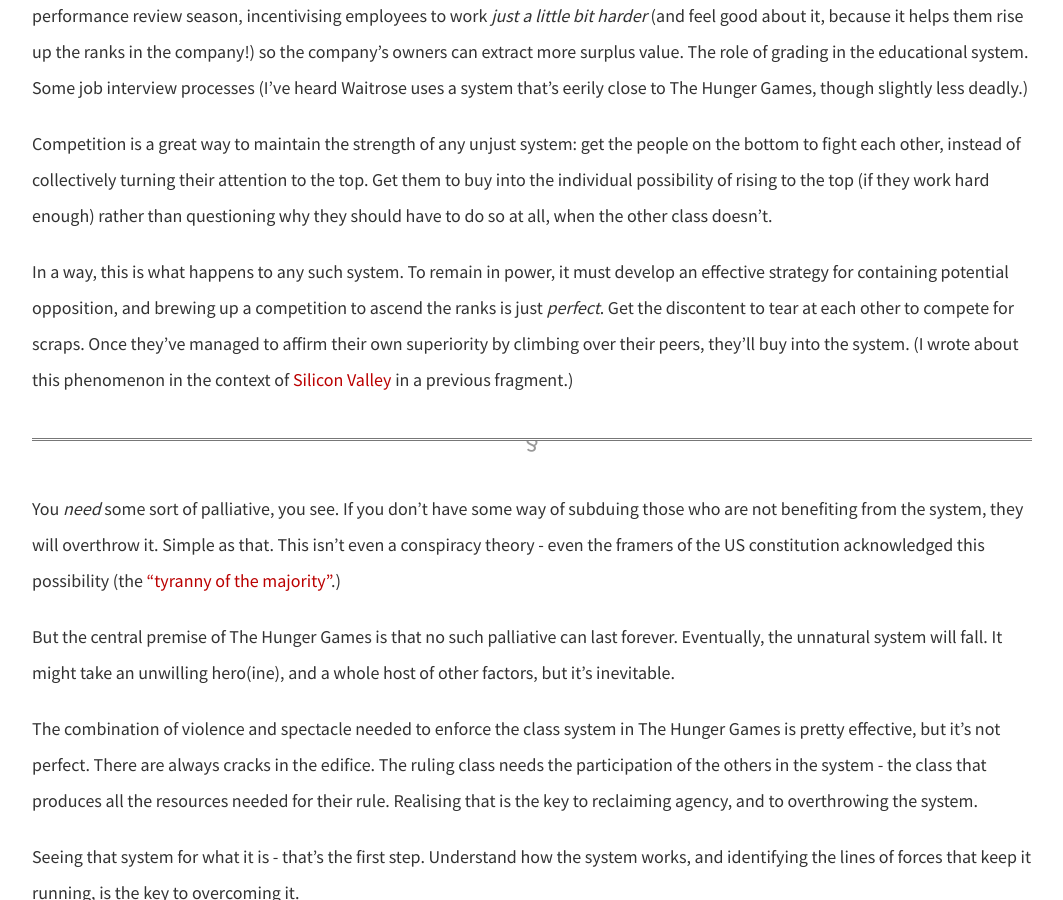
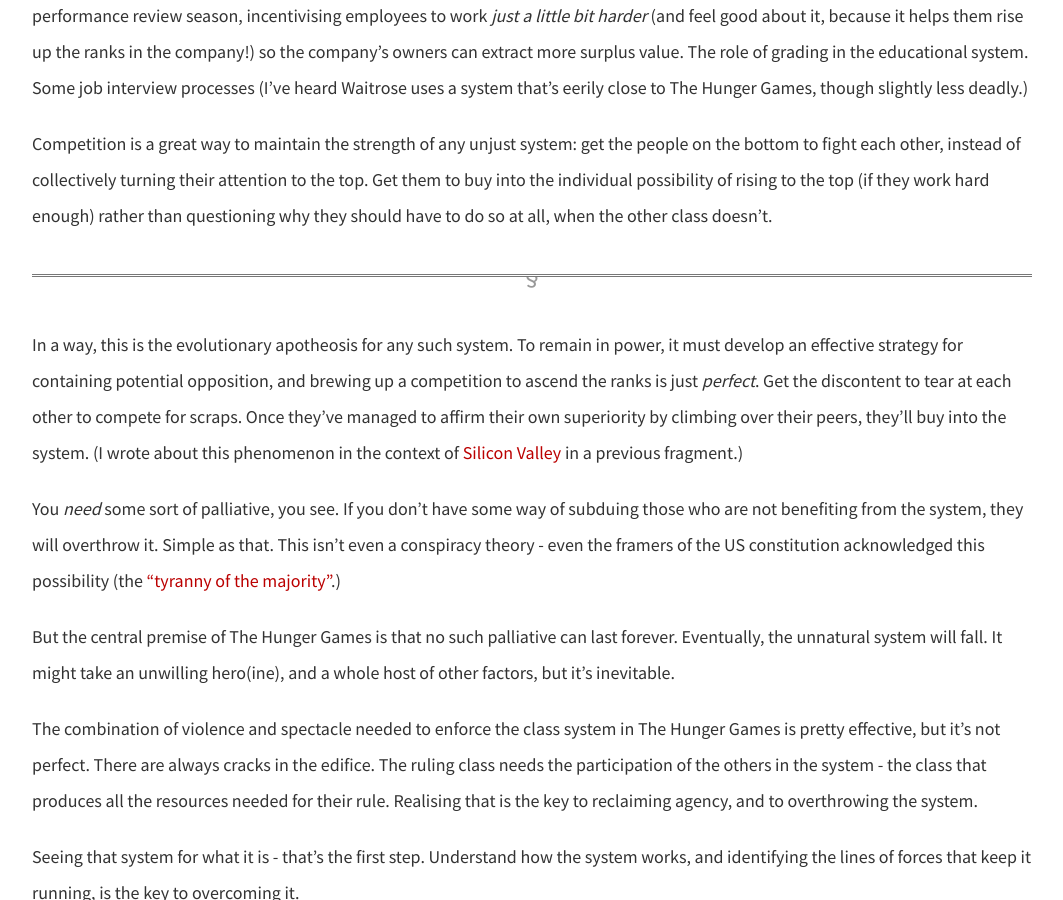
Before and after one commit to dellsystem/dellsystem.github.io, a Jekyll site: the page built from _posts/2019-1-9-fragments-9.md, in a window 1280 px wide and 900 px high, scrolled down 2593 px. Shown: the whole window, without its empty margins (108-1171 px from the left). Built offline with Jekyll 4.4.1, drawn with Linux system fonts in a browser that asks for light colours; some of the changed text lies outside the part shown.

Commit message:
Update fragments-9 hopefully for the last time

```diff
--- a/_posts/2019-1-9-fragments-9.md
+++ b/_posts/2019-1-9-fragments-9.md
@@ -34,9 +34,9 @@ There are so many ways in which this is a perfect metaphor for actually existing
 
 Competition is a great way to maintain the strength of any unjust system: get the people on the bottom to fight each other, instead of collectively turning their attention to the top. Get them to buy into the individual possibility of rising to the top (if they work hard enough) rather than questioning why they should have to do so at all, when the other class doesn't.
 
-In a way, this is what happens to any such system. To remain in power, it must develop an effective strategy for containing potential opposition, and brewing up a competition to ascend the ranks is just _perfect_. Get the discontent to tear at each other to compete for scraps. Once they've managed to affirm their own superiority by climbing over their peers, they'll buy into the system. (I wrote about this phenomenon in the context of [Silicon Valley](https://dellsystem.me/posts/fragments-5) in a previous fragment.)
+***
 
-***
+In a way, this is the evolutionary apotheosis for any such system. To remain in power, it must develop an effective strategy for containing potential opposition, and brewing up a competition to ascend the ranks is just _perfect_. Get the discontent to tear at each other to compete for scraps. Once they've managed to affirm their own superiority by climbing over their peers, they'll buy into the system. (I wrote about this phenomenon in the context of [Silicon Valley](https://dellsystem.me/posts/fragments-5) in a previous fragment.)
 
 You _need_ some sort of palliative, you see. If you don't have some way of subduing those who are not benefiting from the system, they will overthrow it. Simple as that. This isn't even a conspiracy theory - even the framers of the US constitution acknowledged this possibility (the ["tyranny of the majority"](https://en.wikipedia.org/wiki/Tyranny_of_the_majority).)
 
```
